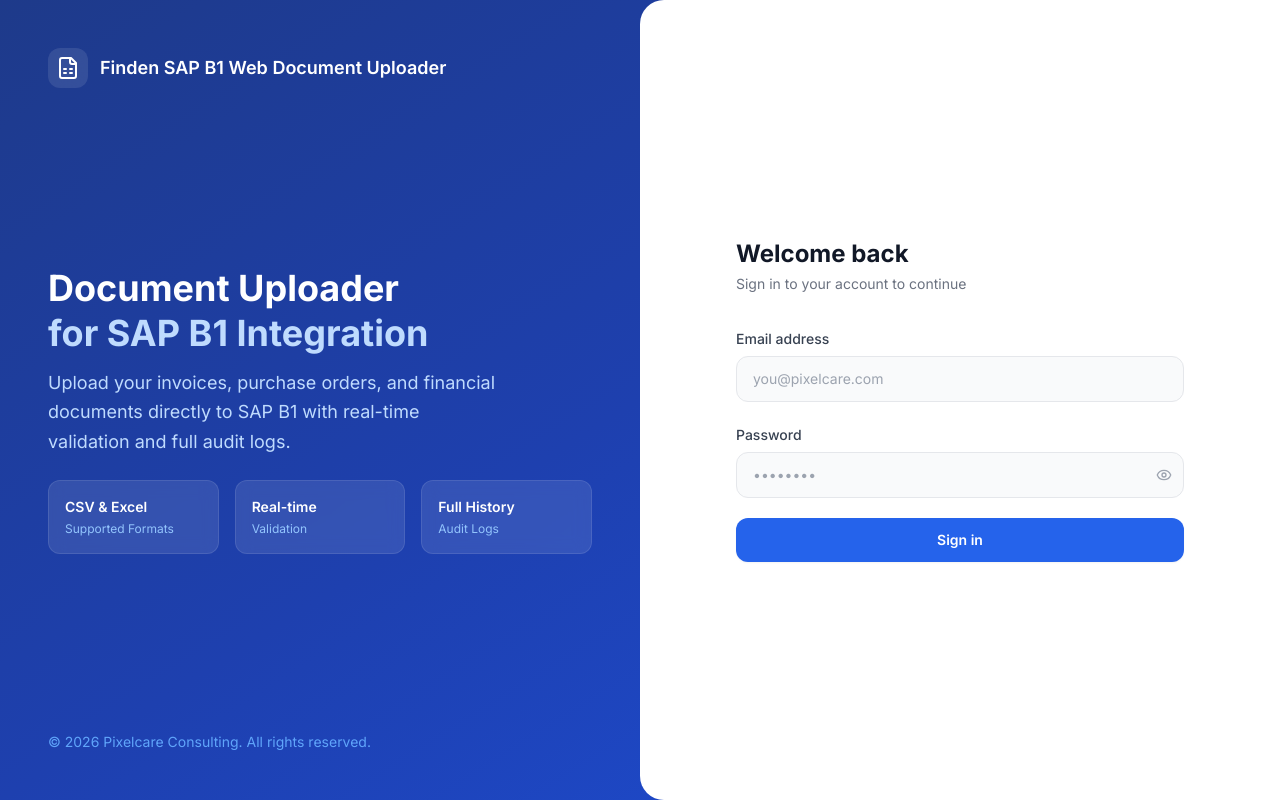
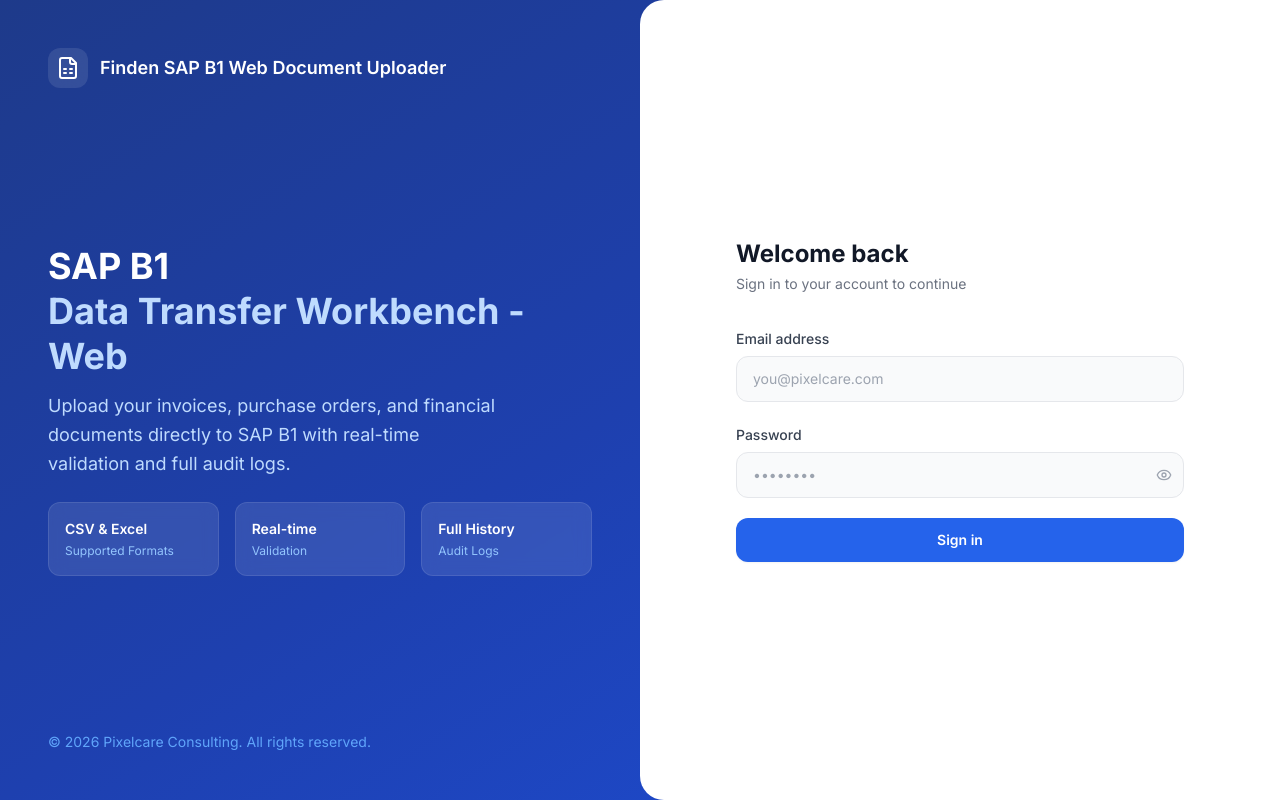
Before and after one commit to justineMD2002/Finden_Doc_Uploader, a React (Vite) app: page /login in a window 1280 px wide. Built offline with nearby package versions, Linux system fonts and the light colour scheme; no server answers.

Commit message:
feat: heading change in login page

```diff
--- a/src/pages/Login.tsx
+++ b/src/pages/Login.tsx
@@ -48,8 +48,8 @@
         <div className="space-y-6">
           <div className="space-y-3">
             <h1 className="text-4xl font-bold text-white leading-tight">
-              Document Uploader<br />
-              <span className="text-brand-200">for SAP B1 Integration</span>
+              SAP B1<br />
+              <span className="text-brand-200">Data Transfer Workbench - Web</span>
             </h1>
             <p className="text-brand-200 text-lg leading-relaxed max-w-md">
               Upload your invoices, purchase orders, and financial documents directly to SAP B1 with real-time validation and full audit logs.
```
